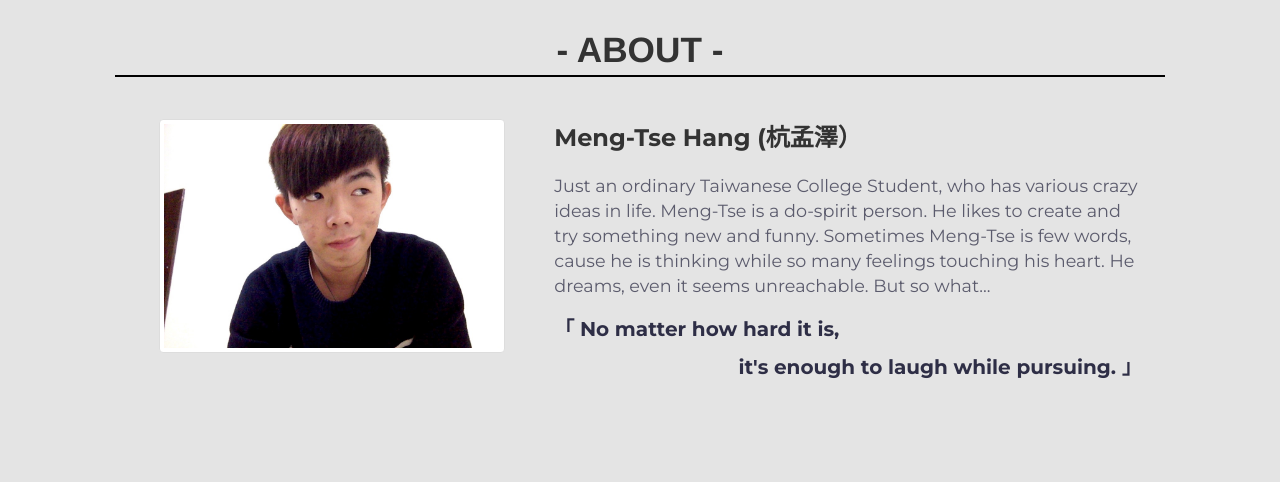
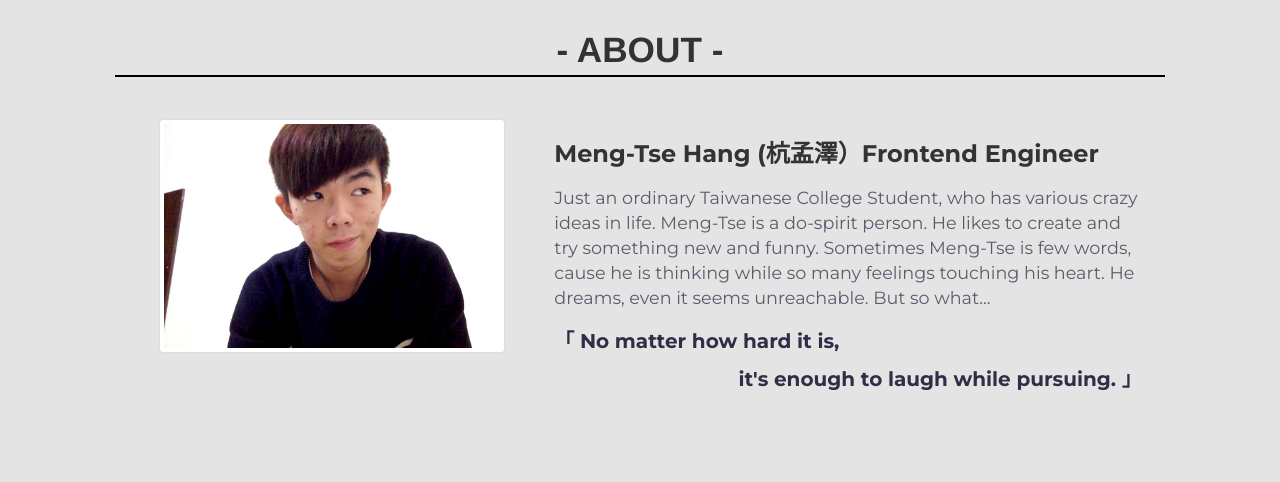
Before and after one commit to TseHang/Meng-Tse-Hang, a plain HTML site: page index.html in a window 1280 px wide. Shown: the part 860-1342 px from the top of the page. Drawn offline with nearby package versions, Linux system fonts and the light colour scheme.

Commit message:
Improve SEO
Improve SEO by changing the important tag to h1

```diff
--- a/index.html
+++ b/index.html
@@ -66,7 +66,7 @@
 				</div>
 				<img src = "pic/bighead.jpg" id = "about-pic-header" class = "img-thumbnail" alt = "Bigheader"></img>
 				<div class = "center-block" id = "about-word">
-					<p id = "about-name"> Meng-Tse Hang (杭孟澤）</p>
+					<h1 id = "about-name"> Meng-Tse Hang (杭孟澤）Frontend Engineer</h1>
 					<p id = "about-story"> Just an ordinary Taiwanese College Student, who has various crazy ideas in life. Meng-Tse is a do-spirit person. He likes to create and try something new and funny. Sometimes Meng-Tse is few words, cause he is thinking while so many feelings touching his heart. He dreams, even it seems unreachable. But so what...</p>
 					<p class = "about-story-end" id = "about-story-end-1" >「 No matter how hard it is,</p>
 					<p class = "about-story-end" id = "about-story-end-2" > it's enough to laugh while pursuing. 」 </p>
```
